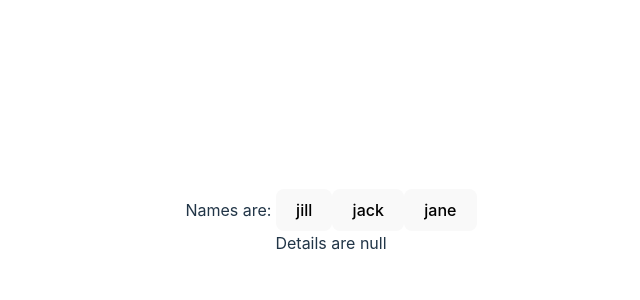
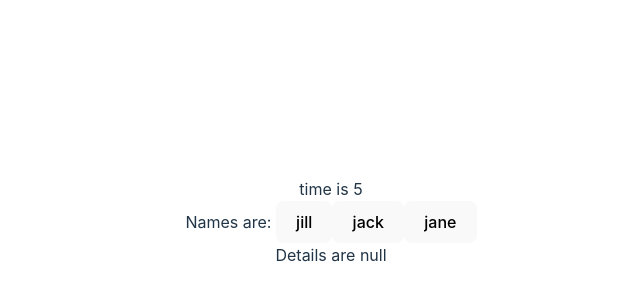
Before and after one commit to Mani007/reactStatesHook, a React (Vite) app in the folder effecthook/: page / in a window 1280 px wide. Shown: the part 178-478 px from the top of the page, without its empty margins (309-949 px from the left). Built offline with nearby package versions, Linux system fonts and the light colour scheme.

Commit message:
infinet loop and rerender

```diff
--- a/effecthook/src/App.jsx
+++ b/effecthook/src/App.jsx
@@ -1,6 +1,16 @@
 import { useState, useEffect } from 'react'
 
 import './App.css'
+
+const Stopwatch = () => {
+  const [time, setTime] = useState(0)
+  setInterval(() => {
+    setTime(time+1)
+  },1000)
+  return (
+    <div> time is {time}</div>
+  )
+}
 
 function App() {
   const [names, setNames] = useState([])
@@ -24,6 +34,7 @@ function App() {
 
   return (
     <>
+      <Stopwatch/>
       <div>
        Names are: {names.map((name) =>
        <button onClick={
```
